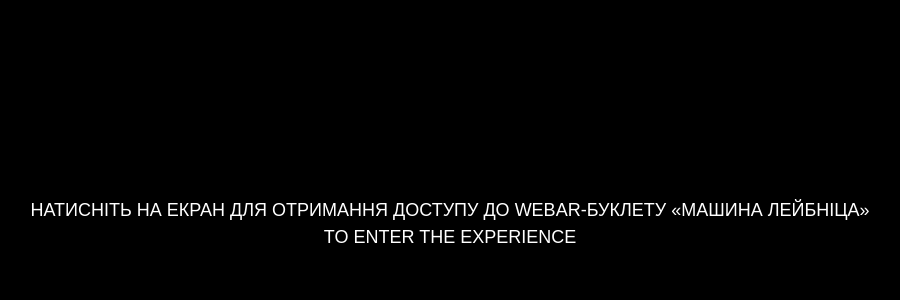
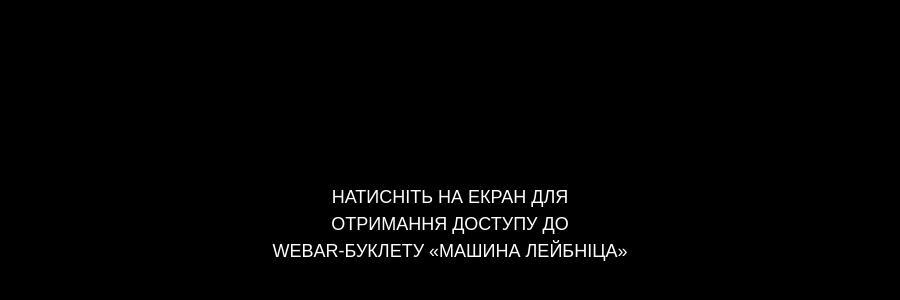
Before and after one commit to NovisDajey/OS_Lab1, a plain HTML site: page index.html in a window 1280 px wide. Shown: the part 176-476 px from the top of the page, without its empty margins (190-1090 px from the left). Drawn offline with nearby package versions, Linux system fonts and the light colour scheme.

Commit message:
Update index.html
Changed by GitHub

```diff
--- a/index.html
+++ b/index.html
@@ -26,9 +26,11 @@
                 text-transform: uppercase; font-family: Arial, Helvetica, sans-serif; font-weight: 400; line-height: 1.5em; font-size: large; white-space: nowrap;
                 user-select: none; pointer-events: none;
             ">
-            Натисніть на екран для отримання доступу до WebAR-буклету «Машина Лейбніца»
+            Натисніть на екран для
             <br>
-            to enter the experience
+            отримання доступу до
+            <br>
+            WebAR-буклету «Машина Лейбніца»
         </div>
     </div>
 
```
